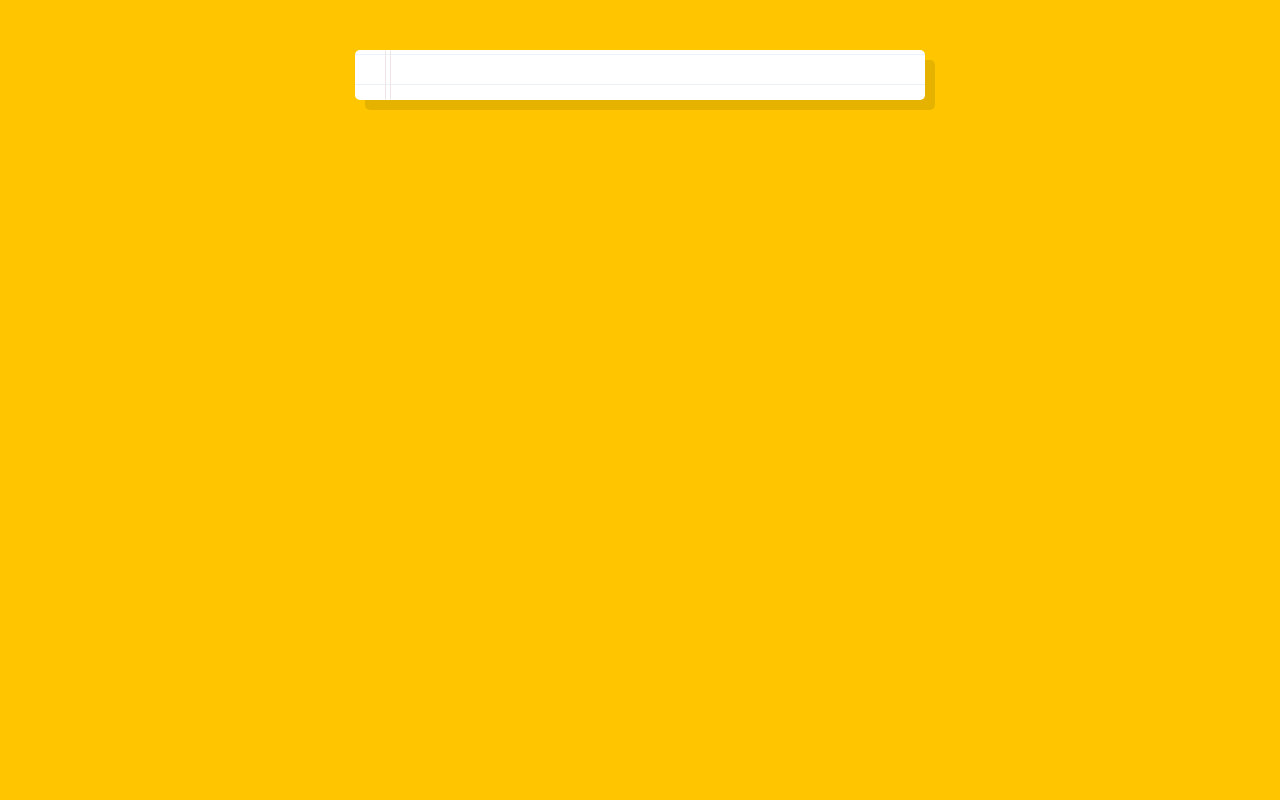
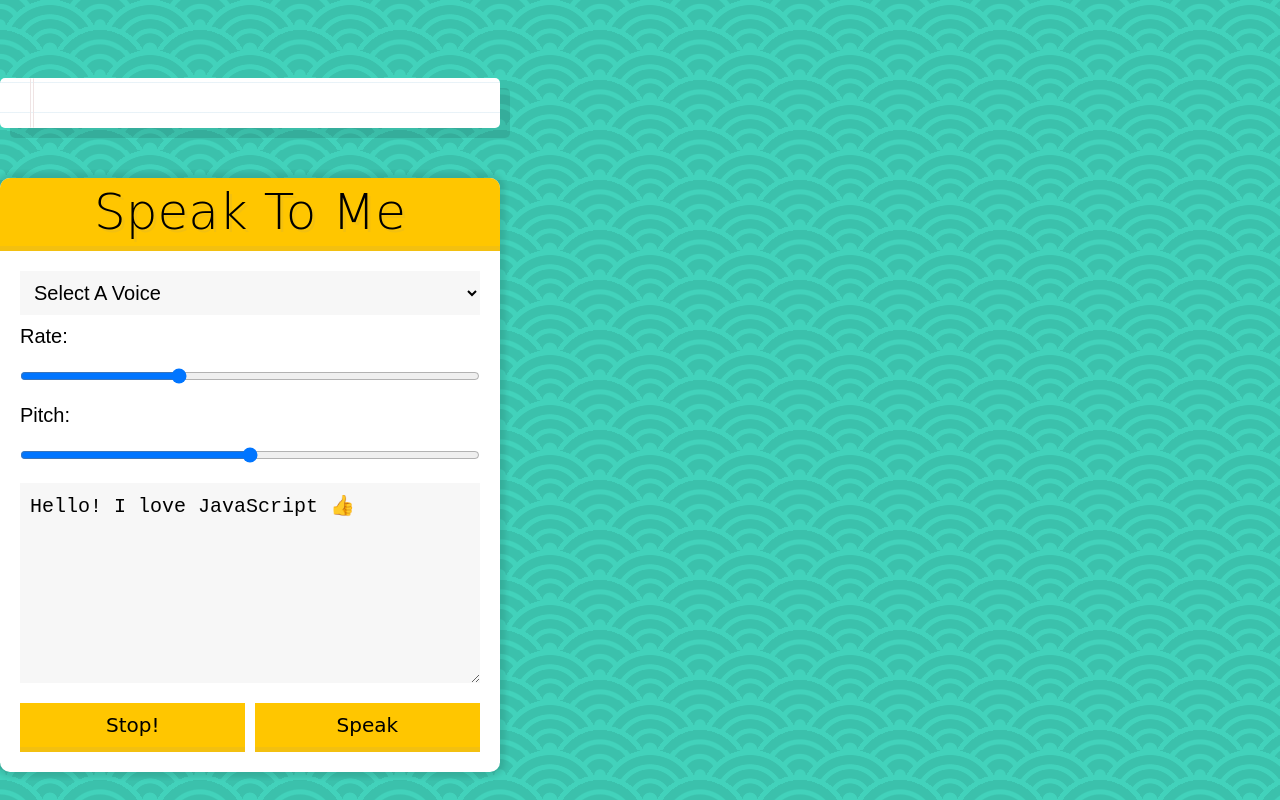
Before and after one commit to fac21/Mini-Project-Chisha-Evgeny, a plain HTML site: page index.html in a window 1280 px wide. Drawn offline with Linux system fonts and the light colour scheme.

Commit message:
Added text to speech code
Relates #2

```diff
--- a/index.html
+++ b/index.html
@@ -9,10 +9,37 @@
 </head>
 
 <body>
- <main>
-    <div class="words" contenteditable>
-    </div>
-</main>
+    <main>
+        <!-- Speech to text -->
+
+        <div class="words" contenteditable>
+        </div>
+
+
+        <!-- Text to Speech -->
+
+        <div class="voiceinator">
+
+            <h1>Speak To Me</h1>
+
+            <select name="voice" id="voices">
+          <option value="">Select A Voice</option>
+        </select>
+
+            <label for="rate">Rate:</label>
+            <input name="rate" type="range" min="0" max="3" value="1" step="0.1">
+
+            <label for="pitch">Pitch:</label>
+
+            <input name="pitch" type="range" min="0" max="2" step="0.1">
+            <textarea name="text">Hello! I love JavaScript 👍</textarea>
+            <button id="stop">Stop!</button>
+            <button id="speak">Speak</button>
+
+        </div>
+
+
+    </main>
 
 
 
@@ -20,4 +47,5 @@
 
     <script type="text/javascript" src="script.js"></script>
 </body>
+
 </html>
--- a/script.js
+++ b/script.js
@@ -1,3 +1,5 @@
+//Speech to Text
+
 window.SpeechRecognition = window.SpeechRecognition || window.webkitSpeechRecognition; //To enable on both firefox and Chrome
 
 const recognition = new SpeechRecognition();
@@ -9,18 +11,18 @@ words.appendChild(p);
 
 recognition.addEventListener('result', e => {
 
-    const transcript = Array.from(e.results)     //Convert results of sppech to an array then map over each one
-      .map(result => result[0])                  //mapping over first result of speech
-      .map(result => result.transcript)          //mapping over remaining result of speech
-      .join('')                                  //joining the speech together as a sentence
+    const transcript = Array.from(e.results) //Convert results of sppech to an array then map over each one
+        .map(result => result[0]) //mapping over first result of speech
+        .map(result => result.transcript) //mapping over remaining result of speech
+        .join('') //joining the speech together as a sentence
 
-    p.textContent = transcript;                  //Creating a paragraph of the sppech
-    if(e.results[0].isFinal) {
+    p.textContent = transcript; //Creating a paragraph of the sppech
+    if (e.results[0].isFinal) {
         p = document.createElement('p');
         words.appendChild(p);
     }
 
-    if(transcript.includes('getGif')){
+    if (transcript.includes('getGif')) {
         console.log('getGif');
     }
     console.log(transcript);
@@ -29,3 +31,46 @@ recognition.addEventListener('result', e => {
 recognition.addEventListener('end', recognition.start);
 
 recognition.start();
+
+
+//Text to Speech
+
+
+const msg = new SpeechSynthesisUtterance();
+let voices = [];
+const voicesDropdown = document.querySelector('[name="voice"]');
+const options = document.querySelectorAll('[type="range"], [name="text"]');
+const speakButton = document.querySelector('#speak');
+const stopButton = document.querySelector('#stop');
+msg.text = document.querySelector('[name="text"]').value;
+
+function populateVoices() {
+    voices = this.getVoices();
+    voicesDropdown.innerHTML = voices
+        .filter(voice => voice.lang.includes('en')) //keep only English
+        .map(voice => `<option value="${voice.name}">${voice.name} (${voice.lang})</option>`)
+        .join('');
+}
+
+function setVoice() {
+    msg.voice = voices.find(voice => voice.name === this.value);
+    toggle();
+}
+
+function toggle(startOver = true) {
+    speechSynthesis.cancel();
+    if (startOver) {
+        speechSynthesis.speak(msg);
+    }
+}
+
+function setOption() {
+    msg[this.name] = this.value;
+    toggle();
+}
+
+speechSynthesis.addEventListener('voiceschanged', populateVoices);
+voicesDropdown.addEventListener('change', setVoice);
+options.forEach(option => option.addEventListener('change', setOption));
+speakButton.addEventListener('click', toggle);
+stopButton.addEventListener('click', () => toggle(false));
--- a/style.css
+++ b/style.css
@@ -1,3 +1,5 @@
+/* Speech to Text */
+
 html {
     font-size: 10px;
 }
@@ -36,3 +38,95 @@ p {
     border: 1px solid;
     border-color: transparent #efe4e4;
 }
+
+
+/* Text to Speech */
+
+html {
+    font-size: 10px;
+    box-sizing: border-box;
+}
+
+*,
+*:before,
+*:after {
+    box-sizing: inherit;
+}
+
+body {
+    margin: 0;
+    padding: 0;
+    font-family: sans-serif;
+    background-color: #3BC1AC;
+    display: flex;
+    min-height: 100vh;
+    align-items: center;
+    background-image: radial-gradient(circle at 100% 150%, #3BC1AC 24%, #42D2BB 25%, #42D2BB 28%, #3BC1AC 29%, #3BC1AC 36%, #42D2BB 36%, #42D2BB 40%, transparent 40%, transparent), radial-gradient(circle at 0 150%, #3BC1AC 24%, #42D2BB 25%, #42D2BB 28%, #3BC1AC 29%, #3BC1AC 36%, #42D2BB 36%, #42D2BB 40%, transparent 40%, transparent), radial-gradient(circle at 50% 100%, #42D2BB 10%, #3BC1AC 11%, #3BC1AC 23%, #42D2BB 24%, #42D2BB 30%, #3BC1AC 31%, #3BC1AC 43%, #42D2BB 44%, #42D2BB 50%, #3BC1AC 51%, #3BC1AC 63%, #42D2BB 64%, #42D2BB 71%, transparent 71%, transparent), radial-gradient(circle at 100% 50%, #42D2BB 5%, #3BC1AC 6%, #3BC1AC 15%, #42D2BB 16%, #42D2BB 20%, #3BC1AC 21%, #3BC1AC 30%, #42D2BB 31%, #42D2BB 35%, #3BC1AC 36%, #3BC1AC 45%, #42D2BB 46%, #42D2BB 49%, transparent 50%, transparent), radial-gradient(circle at 0 50%, #42D2BB 5%, #3BC1AC 6%, #3BC1AC 15%, #42D2BB 16%, #42D2BB 20%, #3BC1AC 21%, #3BC1AC 30%, #42D2BB 31%, #42D2BB 35%, #3BC1AC 36%, #3BC1AC 45%, #42D2BB 46%, #42D2BB 49%, transparent 50%, transparent);
+    background-size: 100px 50px;
+}
+
+.voiceinator {
+    padding: 2rem;
+    width: 50rem;
+    margin: 0 auto;
+    border-radius: 1rem;
+    position: relative;
+    background: white;
+    overflow: hidden;
+    z-index: 1;
+    box-shadow: 0 0 5px 5px rgba(0, 0, 0, 0.1);
+}
+
+h1 {
+    width: calc(100% + 4rem);
+    margin: -2rem 0 2rem -2rem;
+    padding: .5rem;
+    background: #ffc600;
+    border-bottom: 5px solid #F3C010;
+    text-align: center;
+    font-size: 5rem;
+    font-weight: 100;
+    font-family: 'Pacifico', cursive;
+    text-shadow: 3px 3px 0 #F3C010;
+}
+
+.voiceinator input,
+.voiceinator button,
+.voiceinator select,
+.voiceinator textarea {
+    width: 100%;
+    display: block;
+    margin: 10px 0;
+    padding: 10px;
+    border: 0;
+    font-size: 2rem;
+    background: #F7F7F7;
+    outline: 0;
+}
+
+textarea {
+    height: 20rem;
+}
+
+input[type="select"] {}
+
+.voiceinator button {
+    background: #ffc600;
+    border: 0;
+    width: 49%;
+    float: left;
+    font-family: 'Pacifico', cursive;
+    margin-bottom: 0;
+    font-size: 2rem;
+    border-bottom: 5px solid #F3C010;
+    cursor: pointer;
+    position: relative;
+}
+
+.voiceinator button:active {
+    top: 2px;
+}
+
+.voiceinator button:nth-of-type(1) {
+    margin-right: 2%;
+}
```
